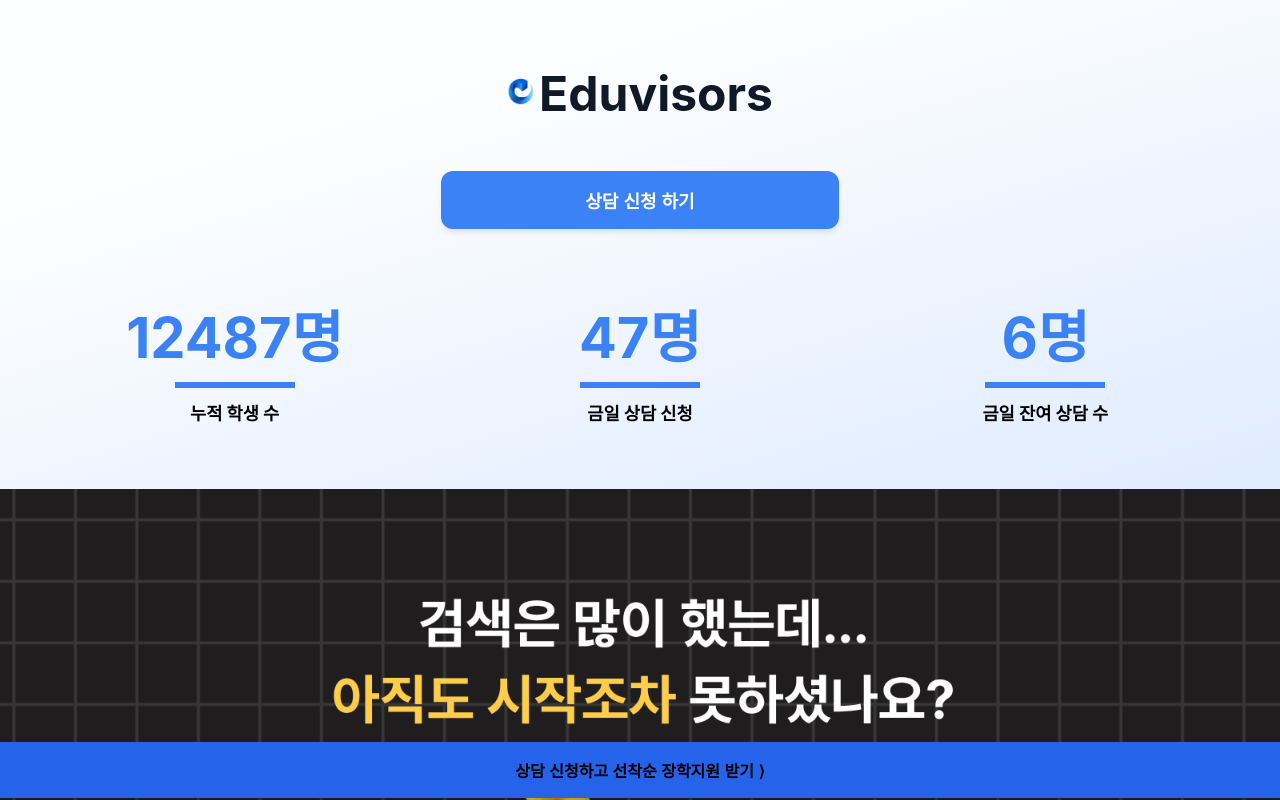
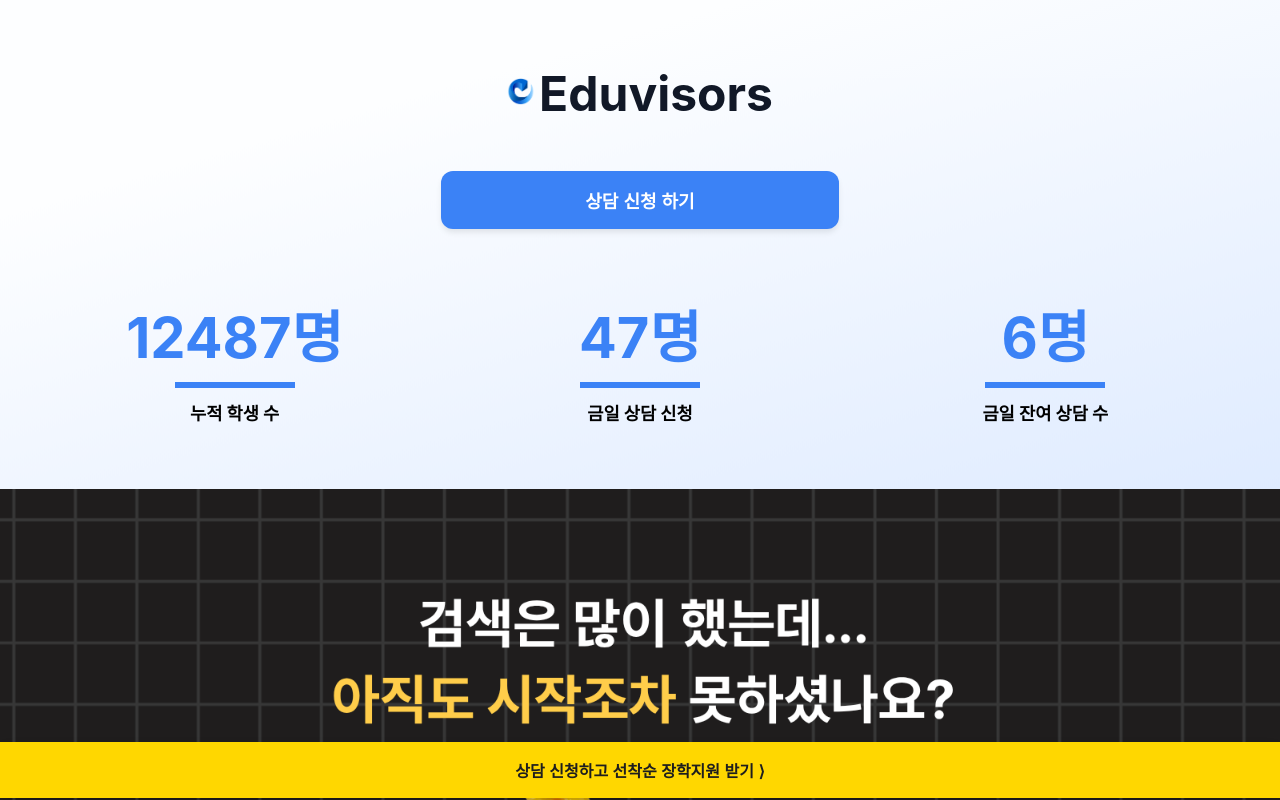
Before and after one commit to bp4sp4/korhrd_landing, a Next.js app: page / in a window 1280 px wide. In both pictures the pointer is over the button "상담 신청하고 선착순 장학지원 받기 ⟩". Shown: the top 800 px of the page. Built offline with nearby package versions, Linux system fonts and the light colour scheme; no server answers.

Commit message:
update button

```diff
--- a/src/app/page.module.css
+++ b/src/app/page.module.css
@@ -57,17 +57,13 @@
     box-shadow: 0 4px 6px -1px rgba(0, 0, 0, 0.1);
 }
 
-.ctaButton:hover {
-    background-color: #2563eb;
-}
-
 /* 고정 CTA 버튼 */
 .fixedCtaButton {
     position: fixed;
     bottom: 0;
     width: 100%;
     background-color: #FEE500;
-    color: 1e1e1e;
+    color: #1e1e1e;
     font-weight: bold;
     padding: 1rem 2rem;
     font-size: 1rem;
@@ -81,6 +77,7 @@
     pointer-events: none;
 }
 
+
 .fixedCtaButton.visible {
     opacity: 1;
     transform: translateY(0);
@@ -88,7 +85,7 @@
 }
 
 .fixedCtaButton:hover {
-    background-color: #2563eb;
+    background-color: #FFD700;
     transform: translateY(-2px);
     box-shadow: 0 8px 15px -3px rgba(0, 0, 0, 0.2);
 }
```
